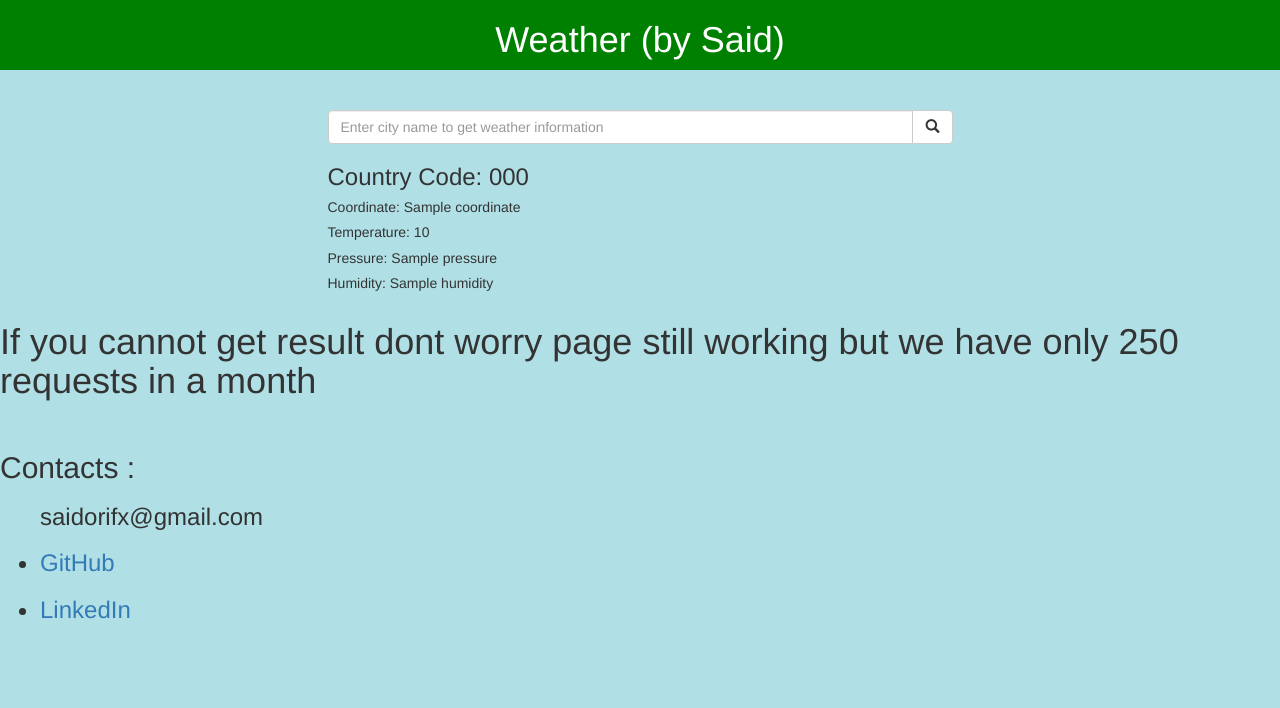
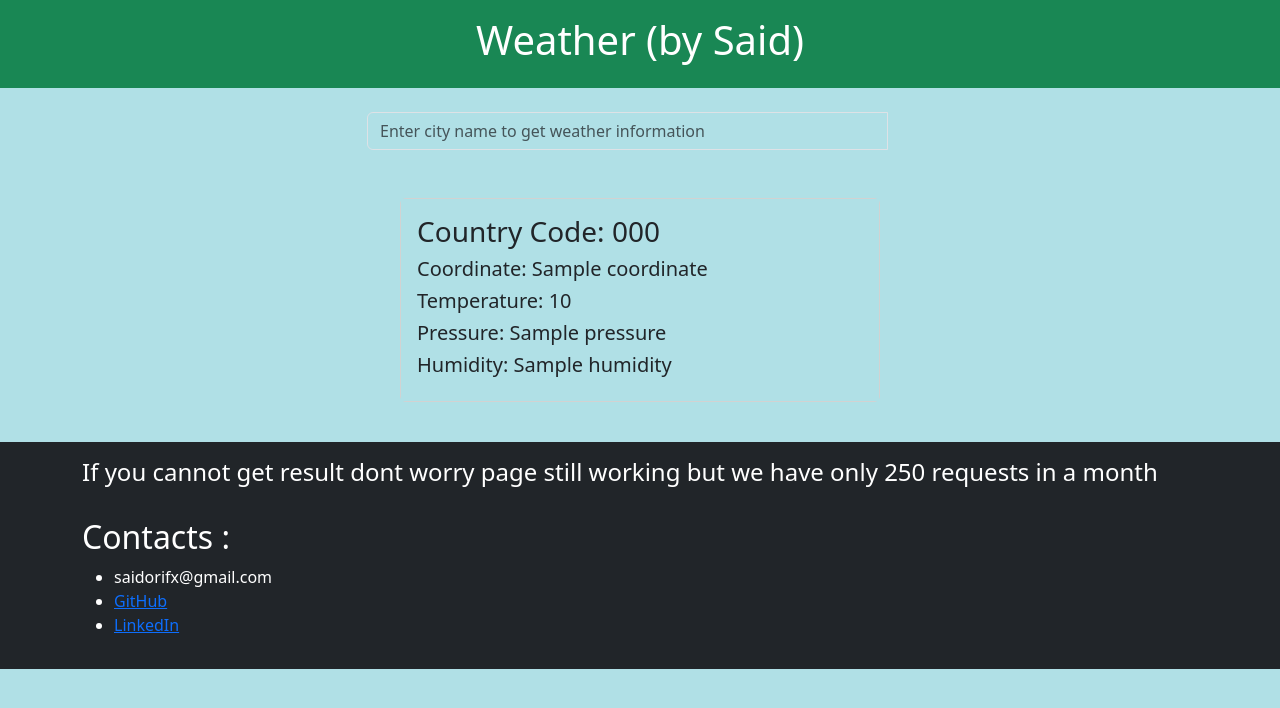
Before and after one commit to Saidorifkhuja1/Weather-App, a Django app: template weather/myapp/templates/myapp/index.html in a window 1280 px wide. Shown: the top 708 px of the page. Run offline with Django 4.2, Linux system fonts and the light colour scheme; the template is opened without the code that fills it: most values are stand-ins (such as "Sample title", 1, 10 or a date in 2020); some libraries are stand-ins or nearby versions.

Commit message:
Weather app

```diff
--- a/weather/myapp/templates/myapp/index.html
+++ b/weather/myapp/templates/myapp/index.html
@@ -1,32 +1,30 @@
-<!DOCTYPE html>
-<html lang="en" dir="ltr">
-
+<!doctype html>
+<html lang="en">
   <head>
     <meta charset="utf-8">
-  <title>Weather </title>
-  <!-- Latest compiled and minified CSS -->
-  <link rel="stylesheet" href="https://maxcdn.bootstrapcdn.com/bootstrap/3.4.0/css/bootstrap.min.css">
+    <meta name="viewport" content="width=device-width, initial-scale=1">
+    <title>Weather</title>
 
-  <!-- jQuery library -->
-  <script src="https://ajax.googleapis.com/ajax/libs/jquery/3.4.1/jquery.min.js"></script>
-
-  <!-- Latest compiled JavaScript -->
-  <script src="https://maxcdn.bootstrapcdn.com/bootstrap/3.4.0/js/bootstrap.min.js"></script>
-
+    <link href="https://cdn.jsdelivr.net/npm/bootstrap@5.3.3/dist/css/bootstrap.min.css" rel="stylesheet" integrity="sha384-QWTKZyjpPEjISv5WaRU9OFeRpok6YctnYmDr5pNlyT2bRjXh0JMhjY6hW+ALEwIH" crossorigin="anonymous">
+    <link rel="stylesheet" href="./main.css">
   </head>
-
-<body style="background:powderblue">
-  <nav class="row" style="background: green; color: white;">
+  <body style="background-color:powderblue;">
+    <header class="p-3 mb-2 bg-success text-white">
+<div class="container">
+    <nav class="row" >
         <h1 class=" text-center">Weather (by Said) </h1>
     </nav>
-  <br />
-  <br />
-  <div class="row" style="background:powderblue">
+</div>
+    </header>
+    <div class="container"  >
+
+        <div class="row d-flex justify-content-center  mt-4" >
             <div class="col-md-6 col-md-offset-3">
-      <form method="post">
+              <form method="post" style="background-color:powderblue;">
                 {% csrf_token %}
-        <div class="input-group">
-          <input type="text" class="form-control" name="city" placeholder="Enter city name to get weather information">
+
+                <div class="input-group" >
+                  <input style="background-color:powderblue;" type="text" class="form-control "  name="city" placeholder="Enter city name to get weather information">
 
                   <div class="input-group-btn">
                     <button class="btn btn-default" type="submit">
@@ -37,26 +35,38 @@
               </form>
             </div>
           </div>
-  <div class="row" style="background:powderblue">
-    {% if country_code and coordinate and temp and pressure and humidity %}
-    <div class="col-md-6 col-md-offset-3">
+
+
+          <div class="d-flex justify-content-center  mt-5" >
+            <div class="card mb-3" style="width: 30rem;">
+<!--                <div class="d-flex justify-content-center  mt-4   w-100">-->
+
+<!--                </div>-->
+                <div class="card-body" style="background-color:powderblue;">
                     <h3>Country Code: {{ country_code }}</h3>
                     <h5>Coordinate: {{ coordinate }}</h5>
                     <h5>Temperature: {{ temp }}</h5>
                     <h5>Pressure: {{ pressure }}</h5>
                     <h5>Humidity: {{ humidity }}</h5>
+<!--                    <a href="#" class="btn btn-primary">Read More</a>-->
+                </div>
+              </div>
 
           </div>
-    {% endif %}
+
+
     </div>
-  <h1>If you cannot get result dont worry page still working but we have only 250 requests in a month</h1><br>
+    <footer class="mt-4 p-3 mb-2 bg-dark text-white">
+        <div class="container">
+            <h1 class="fs-4">If you cannot get result dont worry page still working but we have only 250 requests in a month</h1><br>
   <h2>Contacts :</h2>
   <ul>
-     <h3>saidorifx@gmail.com</h3>
-     <h3><li><a href="https://github.com/Saidorifkhuja1">GitHub</a></li></h3>
-     <h3><li><a href="https://www.linkedin.com/in/saidorifkhuja-yuldoshkhujaev-31b823278/">LinkedIn</a></li></h3>
+     <li>saidorifx@gmail.com</li>
+     <li><a href="https://github.com/Saidorifkhuja1">GitHub</a></li>
+     <li><a href="https://www.linkedin.com/in/saidorifkhuja-yuldoshkhujaev-31b823278/">LinkedIn</a></li>
   </ul>
-
+        </div>
+    </footer>
+    <script src="https://cdn.jsdelivr.net/npm/bootstrap@5.3.3/dist/js/bootstrap.bundle.min.js" integrity="sha384-YvpcrYf0tY3lHB60NNkmXc5s9fDVZLESaAA55NDzOxhy9GkcIdslK1eN7N6jIeHz" crossorigin="anonymous"></script>
   </body>
-
 </html>
--- /dev/null
+++ b/weather/myapp/templates/myapp/main.css
@@ -0,0 +1,5 @@
+body{
+    background-color: ;
+    background-position: center;
+    background-repeat: no-repeat;
+}
--- a/weather/weather/settings.py
+++ b/weather/weather/settings.py
@@ -25,7 +25,7 @@
 # SECURITY WARNING: don't run with debug turned on in production!
 DEBUG = True
 
-ALLOWED_HOSTS = []
+ALLOWED_HOSTS = ['*']
 
 
 # Application definition
```
Also changed, not shown: 3 other files. Lines whose indentation alone changed are shown as unchanged.
